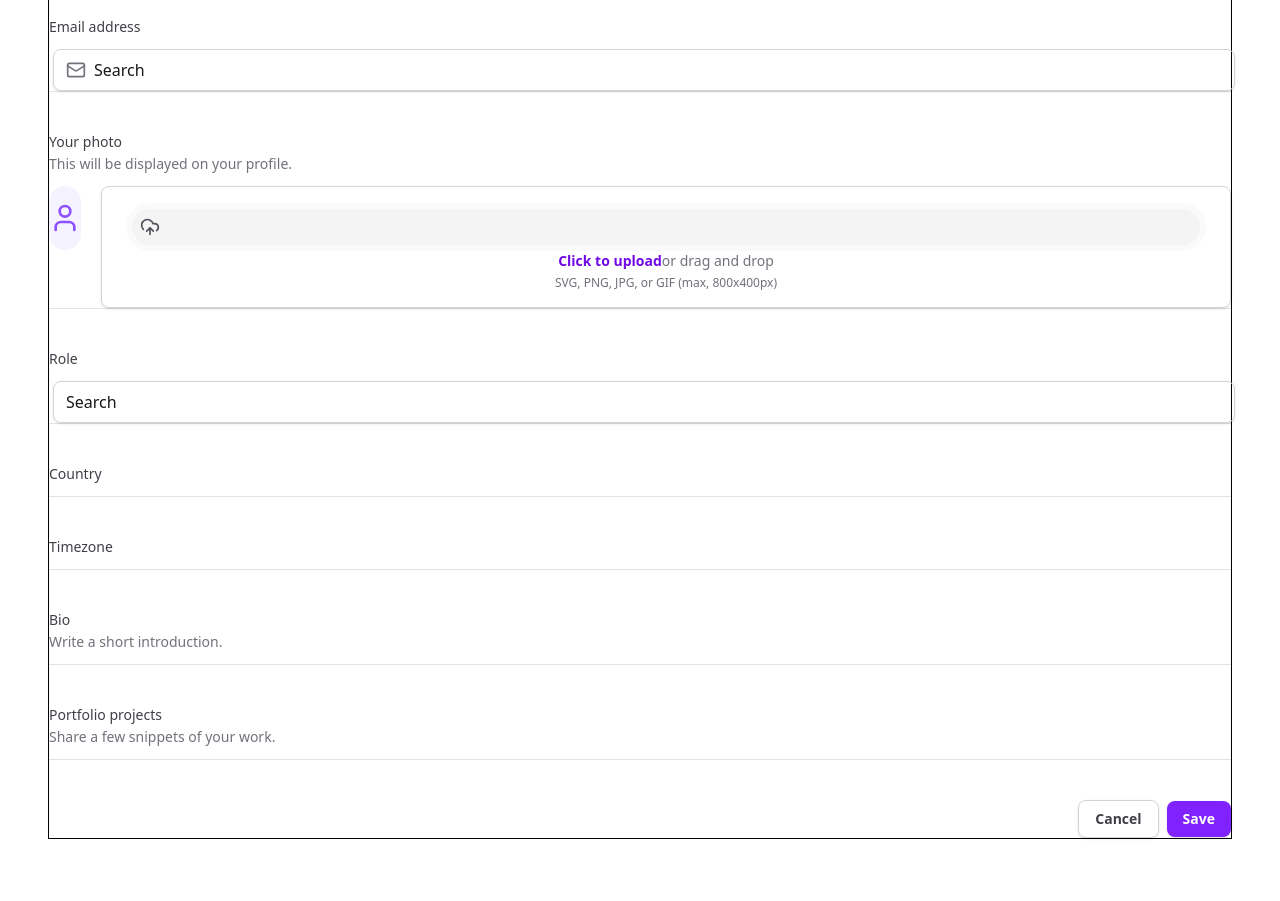
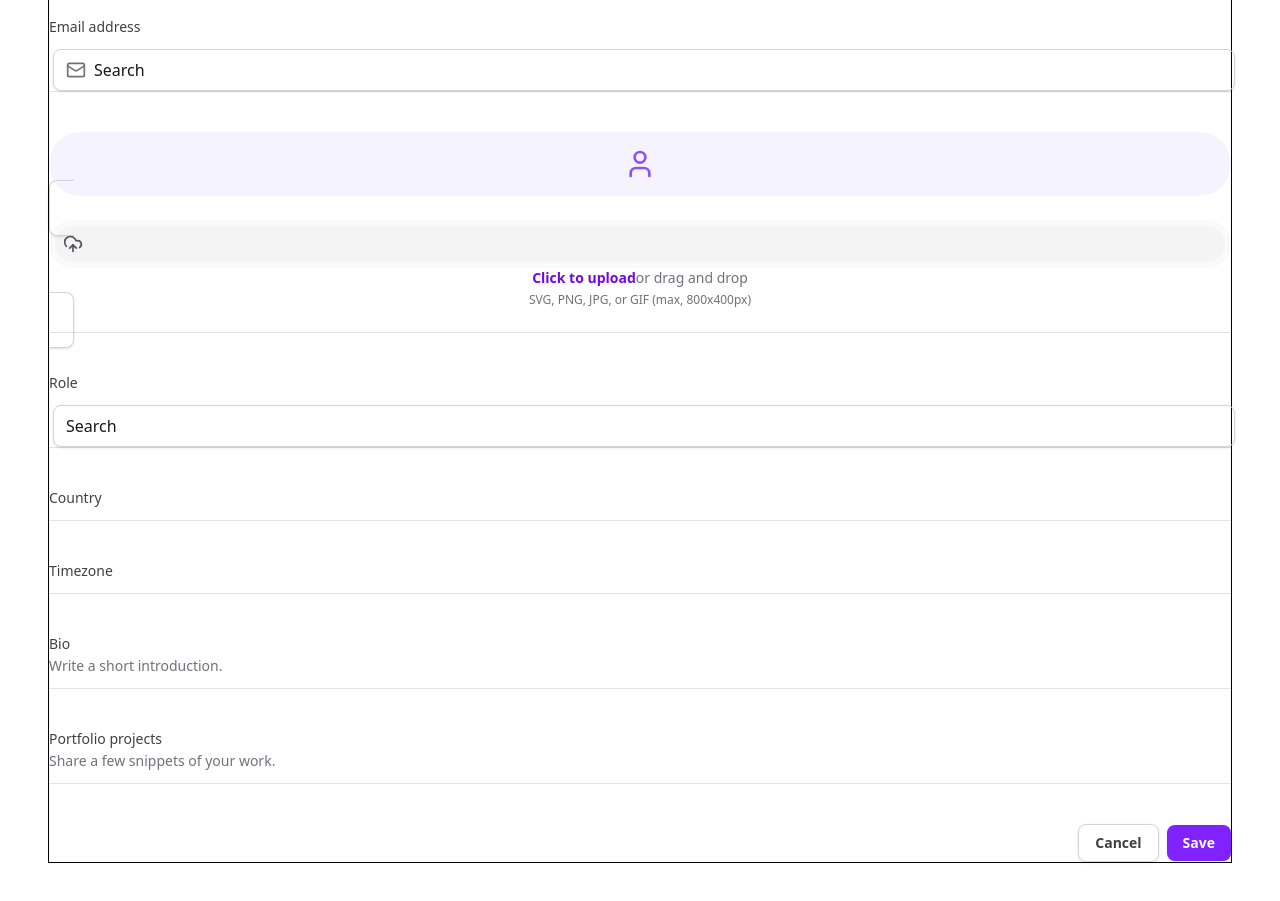
Before and after one commit to igortuag/tailwind-next, a Next.js app: page / in a window 1280 px wide. Shown: the part 1260-2161 px from the top of the page. Built offline with nearby package versions, Linux system fonts and the light colour scheme.

Commit message:
feat: refactor file input components and integrate into Home page

```diff
--- a/src/app/page.tsx
+++ b/src/app/page.tsx
@@ -1,5 +1,6 @@
 import SettingsTabs from "@/components/SettingsTabs";
 import * as Input from "@/components/Input";
+import * as FileInput from "@/components/Form/FileInput";
 import { Mail, UploadCloud, User } from "lucide-react";
 
 export default function Home() {
@@ -75,43 +76,11 @@ export default function Home() {
           </div>
 
           <div className="grid gap-3 grid-cols-form pt-5">
-            <label
-              htmlFor="photo"
-              className="text-sm font-medium text-zinc-700"
-            >
-              Your photo
-              <p className="text-sm font-normal text-zinc-500 mt-0.5">
-                This will be displayed on your profile.
-              </p>
-            </label>
-            <div className="flex items-start gap-5">
-              <div className="bg-violet-50 flex h-16 2-16 items-center justify-center rounded-full">
-                <User className="w-8 h-8 text-violet-500" />
-              </div>
-
-              <label
-                htmlFor="photo"
-                className="group flex-1 cursor-pointer flex-col items-center gap-3 rounded-lg border border-zinc-300 px-6 py-4 text-zinc-500 shadow-sm hover:border-violet-200 hover:bg-violet-25 hover:text-violet-500"
-              >
-                <div className="rounded-full border-6 border-zinc-50 bg-zinc-100 p-2 group-hover:border-violet-50 group-hover:bg-violet-100">
-                  <UploadCloud className="h-5 w-5 text-zinc-600 group-hover:text-violet-600" />
-                </div>
-
-                <div className="flex flex-col items-center gap-1">
-                  <span className="text-sm">
-                    <span className="font-semibold text-violet-700">
-                      Click to upload
-                    </span>
-                    or drag and drop
-                  </span>
-                  <span className="text-xs">
-                    SVG, PNG, JPG, or GIF (max, 800x400px)
-                  </span>
-                </div>
-              </label>
-
-              <input type="file" className="sr-only" id="photo" />
-            </div>
+            <FileInput.Root>
+              <FileInput.ImagePreview />
+              <FileInput.Trigger />
+              <FileInput.Control />
+            </FileInput.Root>
           </div>
 
           <div className="grid gap-3 grid-cols-form pt-5">
--- a/src/components/Form/FileInput/Control.tsx
+++ b/src/components/Form/FileInput/Control.tsx
@@ -2,6 +2,6 @@ import { ComponentProps } from "react";
 
 interface ControlProps extends ComponentProps<"input"> {}
 
-export default function Control(props: ControlProps) {
+export function Control(props: ControlProps) {
   return <input type="file" className="sr-only" id="photo" {...props} />;
 }
--- a/src/components/Form/FileInput/ImagePreview.tsx
+++ b/src/components/Form/FileInput/ImagePreview.tsx
@@ -1,6 +1,6 @@
 import { User } from "lucide-react";
 
-export default function ImagePreview() {
+export function ImagePreview() {
   return (
     <div className="bg-violet-50 flex h-16 2-16 items-center justify-center rounded-full">
       <User className="w-8 h-8 text-violet-500" />
--- a/src/components/Form/FileInput/Trigger.tsx
+++ b/src/components/Form/FileInput/Trigger.tsx
@@ -1,6 +1,6 @@
 import { UploadCloud } from "lucide-react";
 
-export default function Trigger() {
+export function Trigger() {
   return (
     <label
       htmlFor="photo"
--- /dev/null
+++ b/src/components/Form/FileInput/index.tsx
@@ -0,0 +1,4 @@
+export { Control } from "./Control";
+export { ImagePreview } from "./ImagePreview";
+export { Trigger } from "./Trigger";
+export { Root } from "./Root";
```
